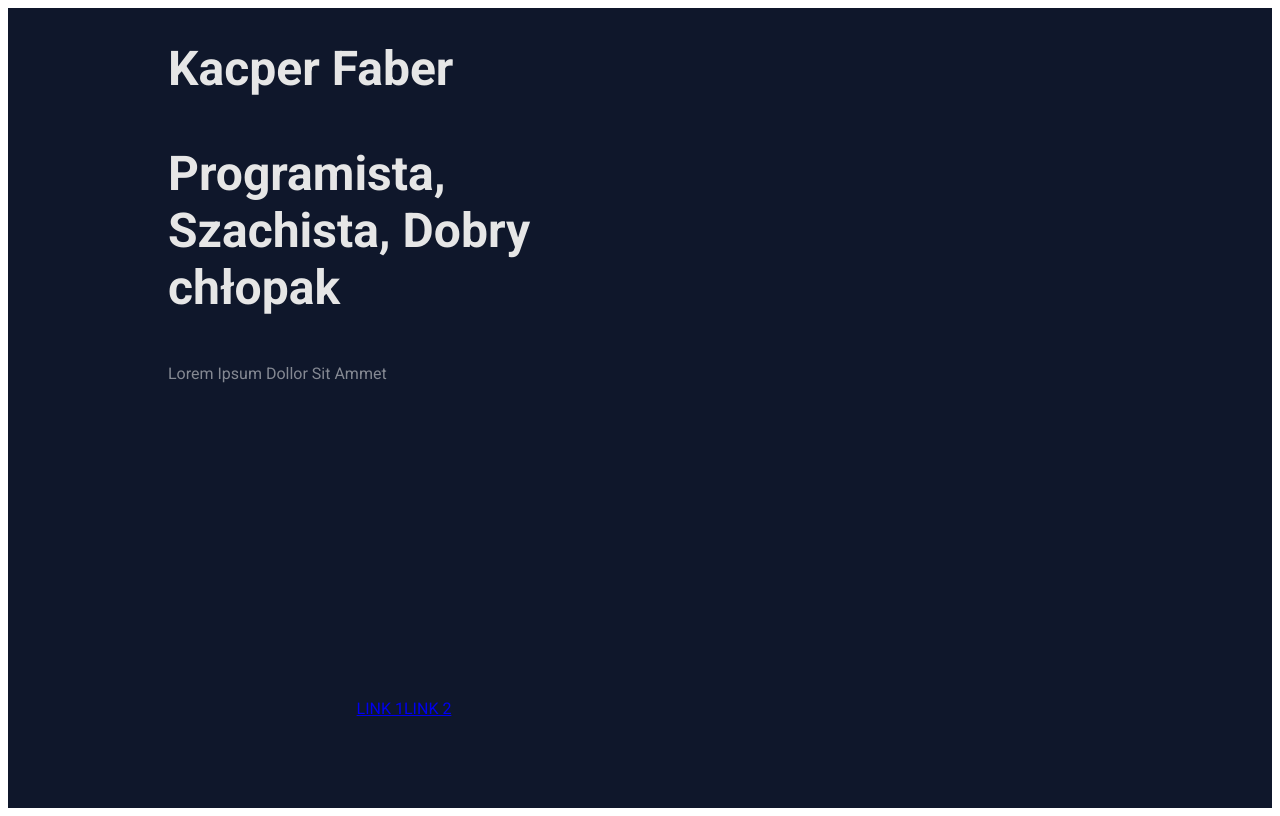
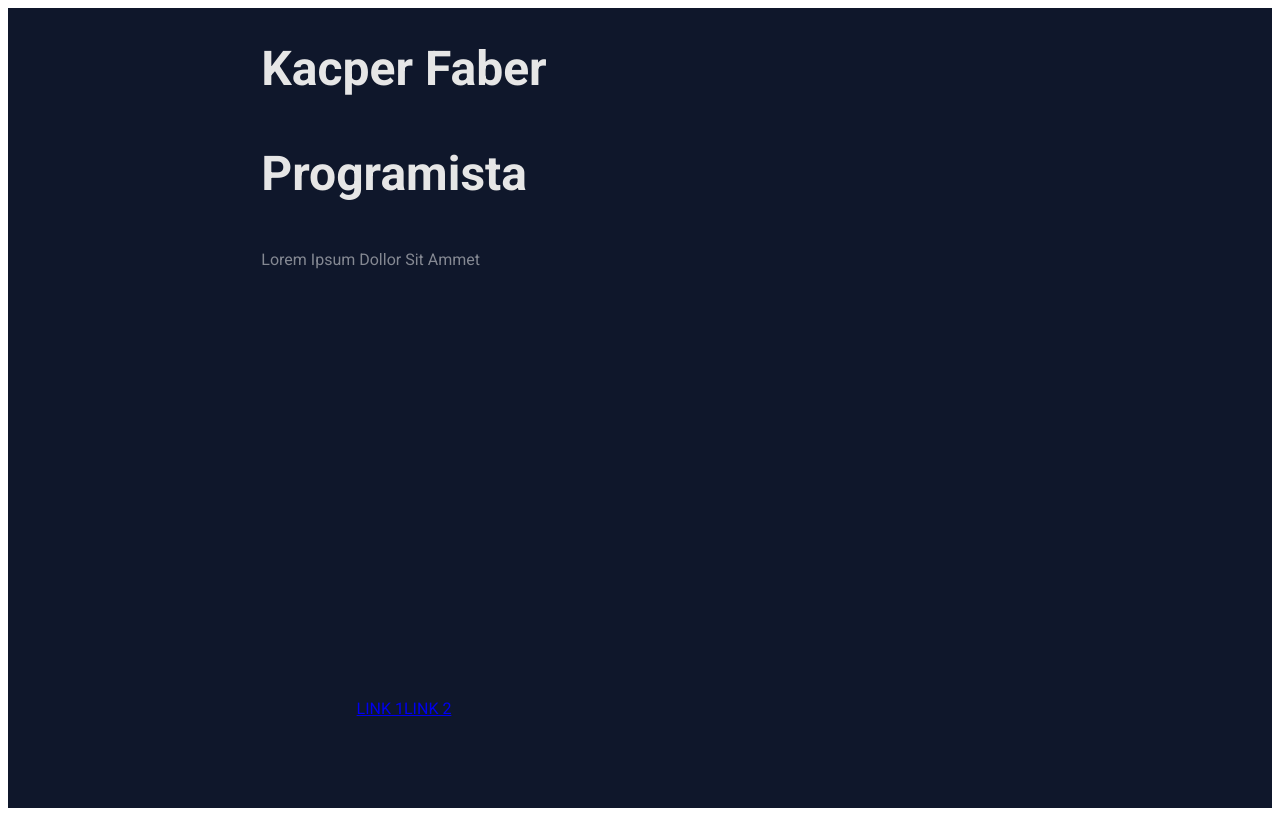
Before and after one commit to kacperfaber/kacperfaber-app, a React app: page / in a window 1280 px wide. Built offline with nearby package versions, Linux system fonts and the light colour scheme; the HTML template or start-up script is replaced by a standard one.

Commit message:
Added and configured i18next.
I have translate indexHeaderName, set default language to pl

```diff
--- a/package.json
+++ b/package.json
@@ -24,11 +24,12 @@
   },
   "dependencies": {
     "@fontsource/roboto": "^5.0.8",
+    "i18next": "^23.5.1",
     "localforage": "^1.10.0",
     "match-sorter": "^6.3.1",
     "react": "^18.2.0",
     "react-dom": "^18.2.0",
-    "react-i18next": "^13.2.0",
+    "react-i18next": "^13.2.2",
     "react-jss": "^10.10.0",
     "react-router-dom": "^6.15.0",
     "sort-by": "^0.0.2",
--- a/src/app.tsx
+++ b/src/app.tsx
@@ -1,5 +1,6 @@
 import {createRoot} from "react-dom/client";
 import {AppContainer} from "./ui/appContainer";
+import {setupTranslation} from "./translation/setupTranslation";
 
 const getRootElement = () => {
     let e = document.getElementById("app");
@@ -7,6 +8,11 @@ const getRootElement = () => {
     return e;
 }
 
-const rootElement = getRootElement();
-const root = createRoot(rootElement);
-root.render(<AppContainer/>);
+setupTranslation()
+    .then(runApp);
+
+function runApp() {
+    const rootElement = getRootElement();
+    const root = createRoot(rootElement);
+    root.render(<AppContainer/>);
+}
--- /dev/null
+++ b/src/translation/lang.pl.json
@@ -0,0 +1,9 @@
+{
+  "index": {
+    "header": {
+      "name": "Kacper Faber",
+      "sub": "Programista",
+      "paragraph": "Lorem Ipsum Dollor Sit Ammet"
+    }
+  }
+}
--- /dev/null
+++ b/src/translation/setupTranslation.ts
@@ -0,0 +1,16 @@
+import i18next from "i18next";
+import {initReactI18next} from "react-i18next";
+import pl from "./lang.pl.json";
+
+export function setupTranslation(): Promise<any> {
+    return i18next
+        .use(initReactI18next)
+        .init({
+            lng: 'pl',
+            resources: {
+                pl: {
+                    translation: pl
+                }
+            }
+        })
+}
--- a/src/ui/routes/index/header/indexHeaderName.tsx
+++ b/src/ui/routes/index/header/indexHeaderName.tsx
@@ -1,13 +1,14 @@
 import {useStyles} from "../../../styles/useStyles";
+import {useTranslation} from "react-i18next";
 
 export const Index_HeaderName = () => {
     const classes = useStyles();
+    const {t} = useTranslation();
     return (
         <div className={classes.indexHeaderName}>
-            <h1>Kacper Faber</h1>
-            <h3>Programista, Szachista, Dobry chłopak</h3>
-
-            <p className={classes.colorSecondary}>Lorem Ipsum Dollor Sit Ammet</p>
+            <h1>{t("index.header.name")}</h1>
+            <h3>{t("index.header.sub")}</h3>
+            <p className={classes.colorSecondary}>{t("index.header.paragraph")}</p>
         </div>
     );
 }
--- a/tsconfig.json
+++ b/tsconfig.json
@@ -39,7 +39,7 @@
     // "resolvePackageJsonExports": true,                /* Use the package.json 'exports' field when resolving package imports. */
     // "resolvePackageJsonImports": true,                /* Use the package.json 'imports' field when resolving imports. */
     // "customConditions": [],                           /* Conditions to set in addition to the resolver-specific defaults when resolving imports. */
-    // "resolveJsonModule": true,                        /* Enable importing .json files. */
+     "resolveJsonModule": true,                        /* Enable importing .json files. */
     // "allowArbitraryExtensions": true,                 /* Enable importing files with any extension, provided a declaration file is present. */
     // "noResolve": true,                                /* Disallow 'import's, 'require's or '<reference>'s from expanding the number of files TypeScript should add to a project. */
 
```
Also changed, not shown: 1 other file (tests, documents, lock files or other folders).
